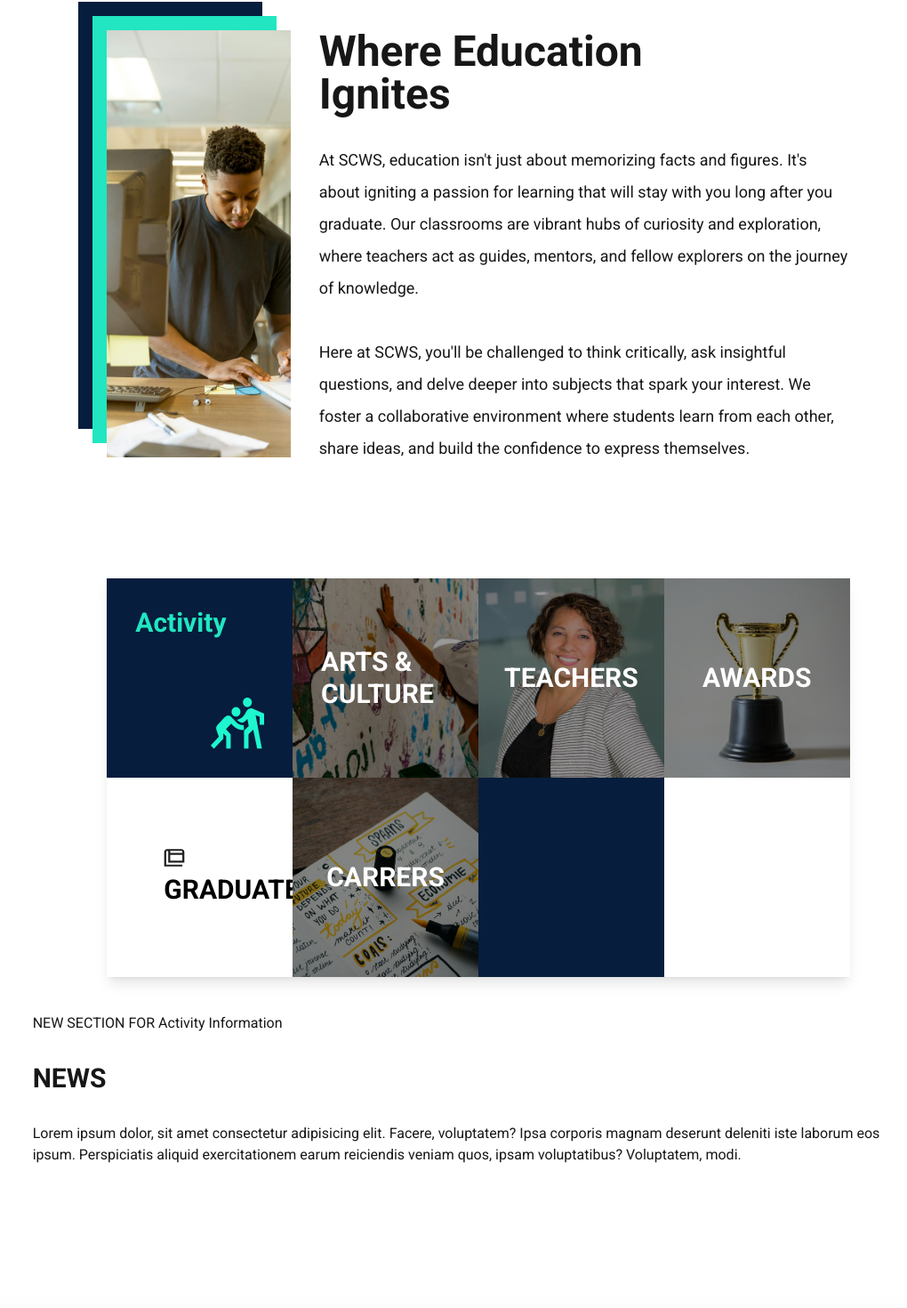
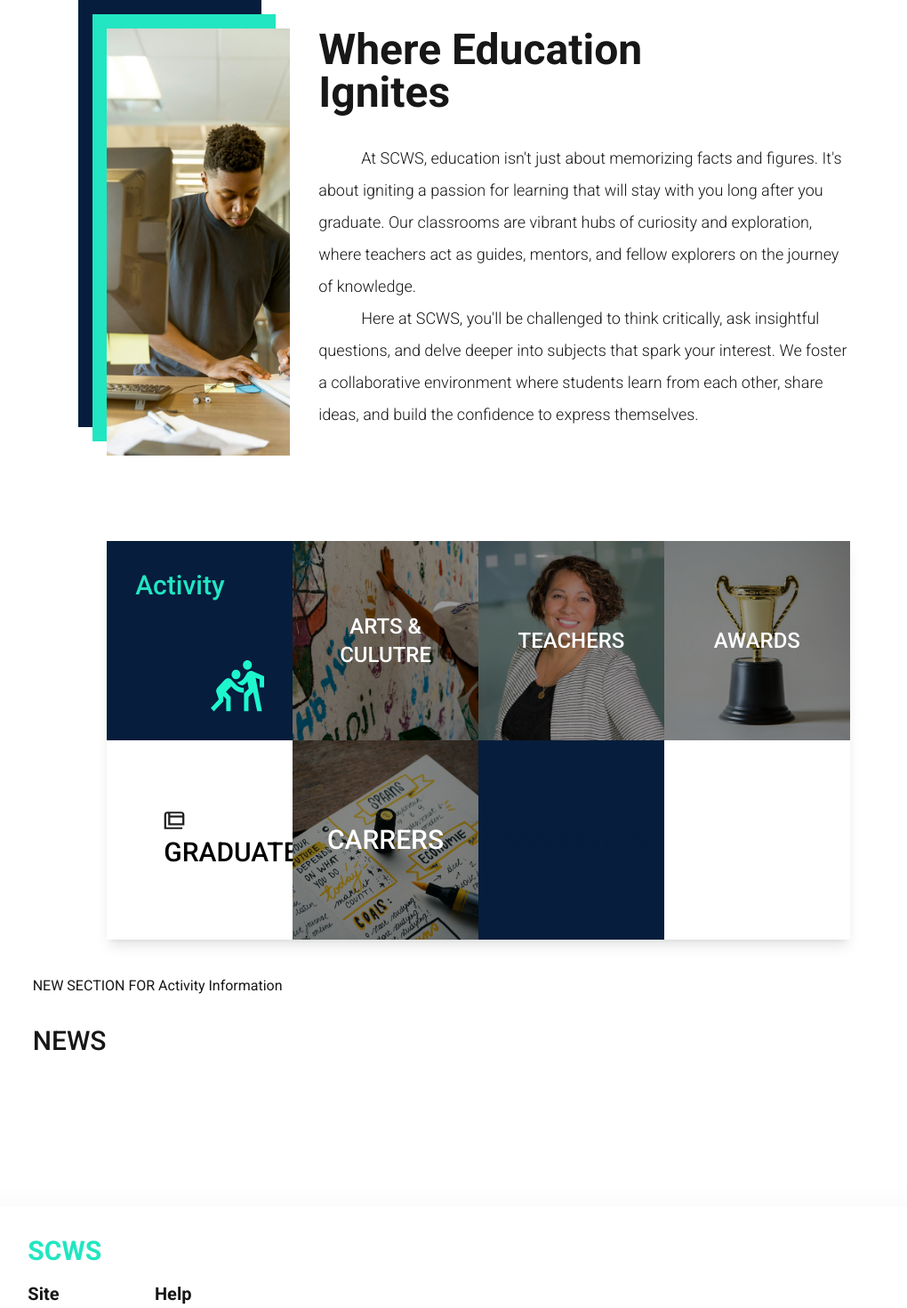
Before and after one commit to anggakharisma/scws, a Next.js app: page / in a window 1280 px wide. Shown: the part 654-2124 px from the top of the page at 89% size, without its empty margins (102-1122 px from the left). Built offline with nearby package versions, Linux system fonts and the light colour scheme.

Commit message:
chore: cleaning up

```diff
--- a/package.json
+++ b/package.json
@@ -3,7 +3,7 @@
   "version": "0.1.0",
   "private": true,
   "scripts": {
-    "dev": "next dev --turbopack",
+    "dev": "next dev",
     "build": "next build",
     "start": "next start",
     "lint": "next lint"
--- a/src/app/(main)/InfoCardImage.tsx
+++ b/src/app/(main)/InfoCardImage.tsx
@@ -6,6 +6,9 @@ interface InfoCardImageProps {
   classCustom: string
 }
 
+export const InfoDetailsText = ({ children }: { children: React.ReactNode }) => (
+  <h3 className='text-white font-medium md:text-2xl text-xl z-10 text-center'>{children}</h3>
+)
 const InfoCardImage = ({
   children,
   image,
@@ -23,7 +26,7 @@ const InfoCardImage = ({
       }}
     >
       {children}
-      <div className="opacity-0 absolute z-20 top-0 left-0 bottom-0 right-0 px-8 py-4 bg-white hover:opacity-100 transition-all">
+      <div className="opacity-0 absolute z-20 top-0 left-0 bottom-0 right-0 px-8 py-4 bg-black hover:opacity-60 text-white transition-all">
         {description}
       </div>
     </div>
--- /dev/null
+++ b/src/app/(main)/admission/page.tsx
@@ -0,0 +1,5 @@
+export default function ContactPage() {
+  return (
+    <p>Lorem ipsum dolor sit amet consectetur adipisicing elit. Laborum enim amet ducimus corporis. Asperiores nemo iusto numquam. Voluptatibus culpa fuga ut rerum maiores? Doloremque voluptatibus incidunt cupiditate amet? Facere, unde!</p>
+  )
+}
--- a/src/app/(main)/login/LoginForm.tsx
+++ b/src/app/(main)/login/LoginForm.tsx
@@ -1,7 +1,6 @@
 "use client"
 import { zodResolver } from '@hookform/resolvers/zod';
 import { Box, Button, TextField, Typography } from '@mui/material';
-import { useRouter } from 'next/navigation';
 import { useForm } from 'react-hook-form';
 import { z } from 'zod';
 const loginSchema = z.object({
@@ -12,7 +11,6 @@ const loginSchema = z.object({
 type FormData = z.infer<typeof loginSchema>;
 
 export default function LoginForm() {
-  const router = useRouter()
 
   const { register, handleSubmit, formState: { errors } } = useForm<FormData>({
     resolver: zodResolver(loginSchema)
@@ -31,23 +29,22 @@ export default function LoginForm() {
           width: '100%',
           maxWidth: 400,
           px: 4,
-          py: 8,
+          py: 4,
           border: '1px solid #ddd',
           borderRadius: 2,
           boxShadow: "2px 8px 10px rgba(0,0,0,0.09)"
         }}
       >
-        <p onClick={() => router.back()} className='absolute -right-4 -top-4 bg-red-500 text-white font-bold flex justify-center items-center rounded-full w-10 h-10 text-center hover:cursor-pointer'>
-          X
-        </p>
         <Box
           display="flex"
           flexDirection='column'
-          gap={1}
+          gap={0}
         >
-          <h1 className="text-3xl font-bold text-primary">SCWS</h1>
-          <Typography variant="h6" gutterBottom>
-            Enter your credentials
+          <Typography align='center' variant="h6" gutterBottom>
+            Enter Your Credentials
+          </Typography>
+          <Typography align='center' variant="body1" gutterBottom>
+            Welcome back
           </Typography>
         </Box>
         <TextField
--- a/src/app/(main)/page.tsx
+++ b/src/app/(main)/page.tsx
@@ -7,7 +7,7 @@ import Teacher from '@/app/assets/images/teachers.jpg';
 import Activity from '@/app/assets/icons/activity.svg'
 import Graduates from '@/app/assets/icons/graduates.svg'
 import Image from 'next/image';
-import InfoCardImage from './InfoCardImage';
+import InfoCardImage, { InfoDetailsText } from './InfoCardImage';
 
 // !TODO: add some animation on load and hover on activity card
 
@@ -66,8 +66,10 @@ export default function Home() {
         </div>
         <div className='p-0'>
           <h1 className='text-4xl lg:text-5xl w-full lg:w-4/6 font-bold mb-8'>Where Education Ignites</h1>
-          <p className='mb-8 text-lg leading-loose'>{"At SCWS, education isn't just about memorizing facts and figures. It's about igniting a passion for learning that will stay with you long after you graduate. Our classrooms are vibrant hubs of curiosity and exploration, where teachers act as guides, mentors, and fellow explorers on the journey of knowledge."}<br /><br />
+          <p className='font-light text-lg leading-loose indent-12'>{"At SCWS, education isn't just about memorizing facts and figures. It's about igniting a passion for learning that will stay with you long after you graduate. Our classrooms are vibrant hubs of curiosity and exploration, where teachers act as guides, mentors, and fellow explorers on the journey of knowledge."}<br />
 
+          </p>
+          <p className='font-light text-lg leading-loose indent-12'>
             {"Here at SCWS, you'll be challenged to think critically, ask insightful questions, and delve deeper into subjects that spark your interest. We foster a collaborative environment where students learn from each other, share ideas, and build the confidence to express themselves."}
           </p>
         </div>
@@ -79,50 +81,53 @@ export default function Home() {
       <div className='w-10/12 mx-auto shadow-lg'>
         <div className='md-0 md:mt-24 gap-0 w min-w-40 mb-10 grid md:grid-cols-2 grid-cols-1 lg:grid-cols-4 justify-between items-center relative'>
           <div className='p-8 bg-secondary min-h-56 flex flex-col justify-between transition-all hover:cursor-pointer'>
-            <h3 className='text-primary font-bold md:text-3xl text-xl'>Activity</h3>
+            <h3 className='text-primary font-medium md:text-3xl text-xl'>Activity</h3>
             <Image className='self-end items-end' src={Activity} width={60} height={60} alt='activity icon' />
           </div>
 
+
+
           <InfoCardImage
             span={2}
-            description={<p className='text-black'>Lorem</p>}
             image={ArtsCulture.src}
-            classCustom='p-8 min-h-56 w-full h-full flex items-center relative hover:cursor-pointer'>
+            description={<p className='text-black'></p>}
+            classCustom='p-8 bg-gray-400 min-h-56 flex justify-center items-center relative hover:cursor-pointer'
+          >
             <div className='bg-black opacity-40 absolute top-0 left-0 bottom-0 right-0 w-full h-full'></div>
-            <h3 className='text-white md:text-3xl text-xl font-bold z-10'>{'ARTS & CULTURE'}</h3>
+            <InfoDetailsText>{'ARTS & CULUTRE'}</InfoDetailsText>
           </InfoCardImage>
 
           <InfoCardImage
             image={Teacher.src}
-            description={<p className='text-black'>Lorem</p>}
+            description={<p className='text-black'></p>}
             classCustom='p-8 bg-gray-400 min-h-56 flex justify-center items-center relative hover:cursor-pointer'
           >
             <div className='bg-black opacity-40 absolute top-0 left-0 bottom-0 right-0 w-full h-full'></div>
-            <h3 className='text-white z-10 font-bold md:text-3xl text-xl'>TEACHERS</h3>
+            <InfoDetailsText>TEACHERS</InfoDetailsText>
           </InfoCardImage>
 
           <InfoCardImage
-            description={<p className='text-white'>Lorem</p>}
+            description={<p className='text-white'></p>}
             image={Awards.src}
             classCustom='p-8 bg-gray-400 min-h-56 flex justify-center items-center relative hover:cursor-pointer'>
             <div className='bg-black opacity-40 absolute top-0 left-0 bottom-0 right-0 w-full h-full'></div>
-            <h3 className='text-white font-bold md:text-3xl text-xl z-10'>AWARDS</h3>
+            <InfoDetailsText>AWARDS</InfoDetailsText>
           </InfoCardImage>
           <div className='p-8 bg-white min-h-56 flex flex-col justify-center hover:cursor-pointer gap-2 px-16'>
             <Image className='self-start' src={Graduates} width={24} height={24} alt='activity icon' />
-            <h3 className='text-black font-bold md:text-3xl text-3xl'>GRADUATES</h3>
+            <h3 className='text-black font-medium md:text-3xl text-3xl'>GRADUATES</h3>
           </div>
 
           <InfoCardImage
-            description={<p>Lorem</p>}
+            description={<p></p>}
             image={Career.src}
             classCustom='p-8 bg-gray-400 min-h-56 flex justify-center items-center relative hover:cursor-pointer'>
             <div className='bg-black opacity-40 absolute top-0 left-0 bottom-0 right-0 w-full h-full hover:cursor-pointer'></div>
-            <h3 className='text-white font-bold md:text-3xl text-xl z-10'>CARRERS</h3>
+            <h3 className='text-white font-medium md:text-3xl text-xl z-10'>CARRERS</h3>
           </InfoCardImage>
 
           <div className='p-8 bg-secondary min-h-56 flex justify-center items-center hover:cursor-pointer'>
-            <h3 className='text-secondary font-bold md:text-3xl text-xl'>GRADUATES</h3>
+            <h3 className='text-secondary font-medium md:text-3xl text-xl'>GRADUATES</h3>
           </div>
         </div>
       </div>
@@ -132,8 +137,8 @@ export default function Home() {
       </div>
 
       <div className='mt-8 mb-40'>
-        <h1 className='text-4xl lg:text-3xl w-full lg:w-4/6 font-bold mb-8'>NEWS</h1>
-        <p>Lorem ipsum dolor, sit amet consectetur adipisicing elit. Facere, voluptatem? Ipsa corporis magnam deserunt deleniti iste laborum eos ipsum. Perspiciatis aliquid exercitationem earum reiciendis veniam quos, ipsam voluptatibus? Voluptatem, modi.</p>
+        <h1 className='text-4xl lg:text-3xl w-full lg:w-4/6 font-medium mb-8'>NEWS</h1>
+        <p></p>
       </div>
     </div>
   )
--- /dev/null
+++ b/src/app/(main)/programs/page.tsx
@@ -0,0 +1,5 @@
+export default function ContactPage() {
+  return (
+    <p>Lorem ipsum dolor sit amet consectetur adipisicing elit. Laborum enim amet ducimus corporis. Asperiores nemo iusto numquam. Voluptatibus culpa fuga ut rerum maiores? Doloremque voluptatibus incidunt cupiditate amet? Facere, unde!</p>
+  )
+}
--- a/src/app/components/Navbar.tsx
+++ b/src/app/components/Navbar.tsx
@@ -5,10 +5,11 @@ import { usePathname } from 'next/navigation'
 
 const LinkItem = ({ name, href }: { name: string, href: string }) => {
   const pathname = usePathname()
+
   return <li
     className={clsx(
       {
-        'border-primary border-b-4': href === pathname
+        'border-primary border-b-2': href === pathname
       },
       'text-md text-black hover:cursor-pointer hover:text-primary pb-1'
     )}
@@ -20,12 +21,12 @@ export default function Navbar() {
     <header className="w-full py-4 flex shadow-md sticky">
       <div className="w-full md:w-10/12 mx-auto flex items-center justify-between gap-8 py-0 px-8 lg:px-16">
         <Link href="/"><h1 className="text-3xl font-bold text-primary">SCWS</h1></Link>
-        <ul className="w-10/12 self-center items-center justify-self-center lg:flex p-4 px-8 hidden gap-10">
+        <ul className="w-10/12 self-center items-center justify-self-center lg:flex p-4 px-8 hidden gap-16">
           <LinkItem name="Home" href="/" />
           <LinkItem name="Contact" href="/contact" />
           <LinkItem name="About Us" href="/about-us" />
-          <LinkItem name="Admission" href="/about-us" />
-          <LinkItem name="Programs" href="/about-us" />
+          <LinkItem name="Admission" href="/admission" />
+          <LinkItem name="Programs" href="/programs" />
           <LinkItem name="Account" href="/login" />
         </ul>
         <div></div>
```
